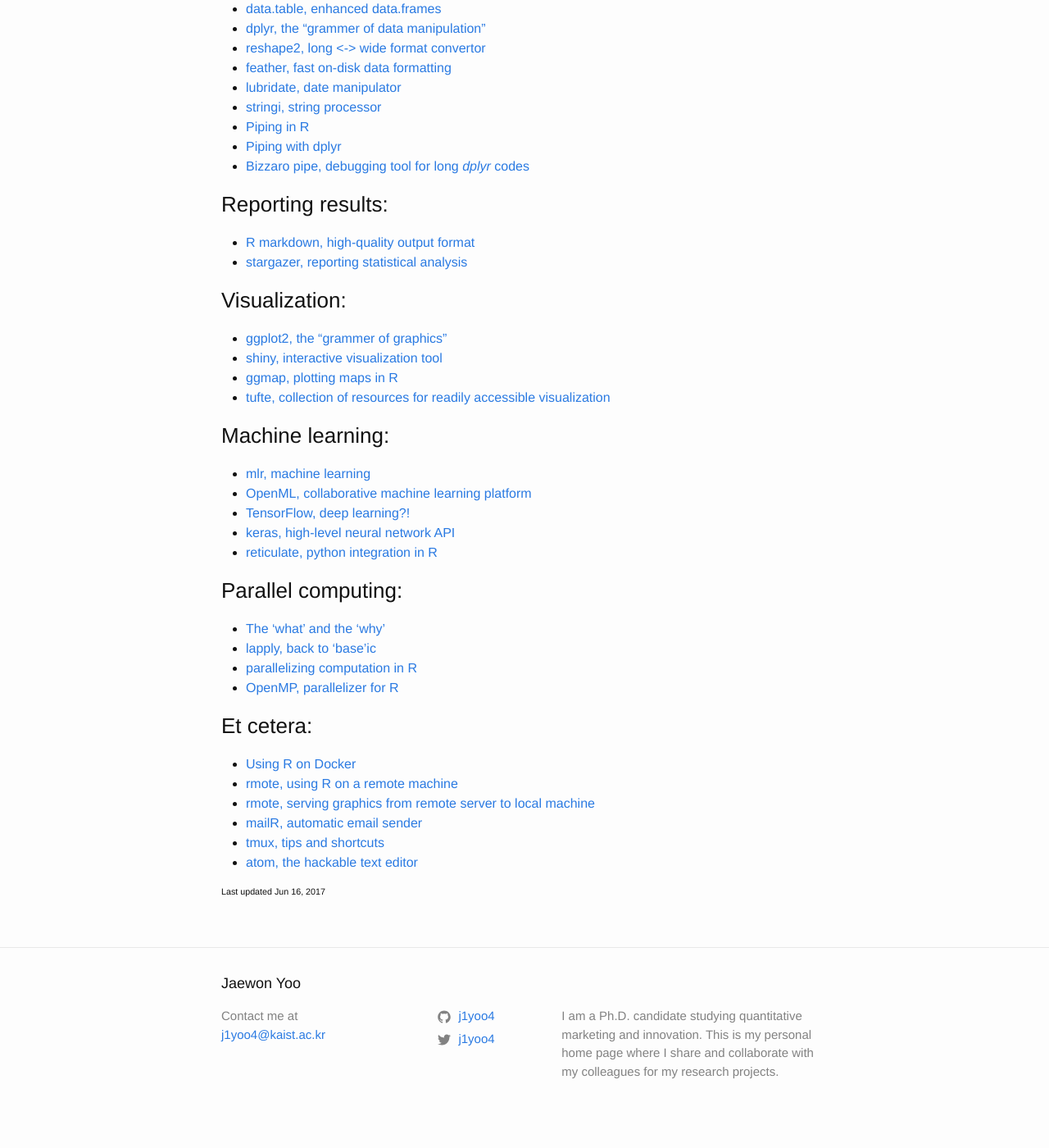
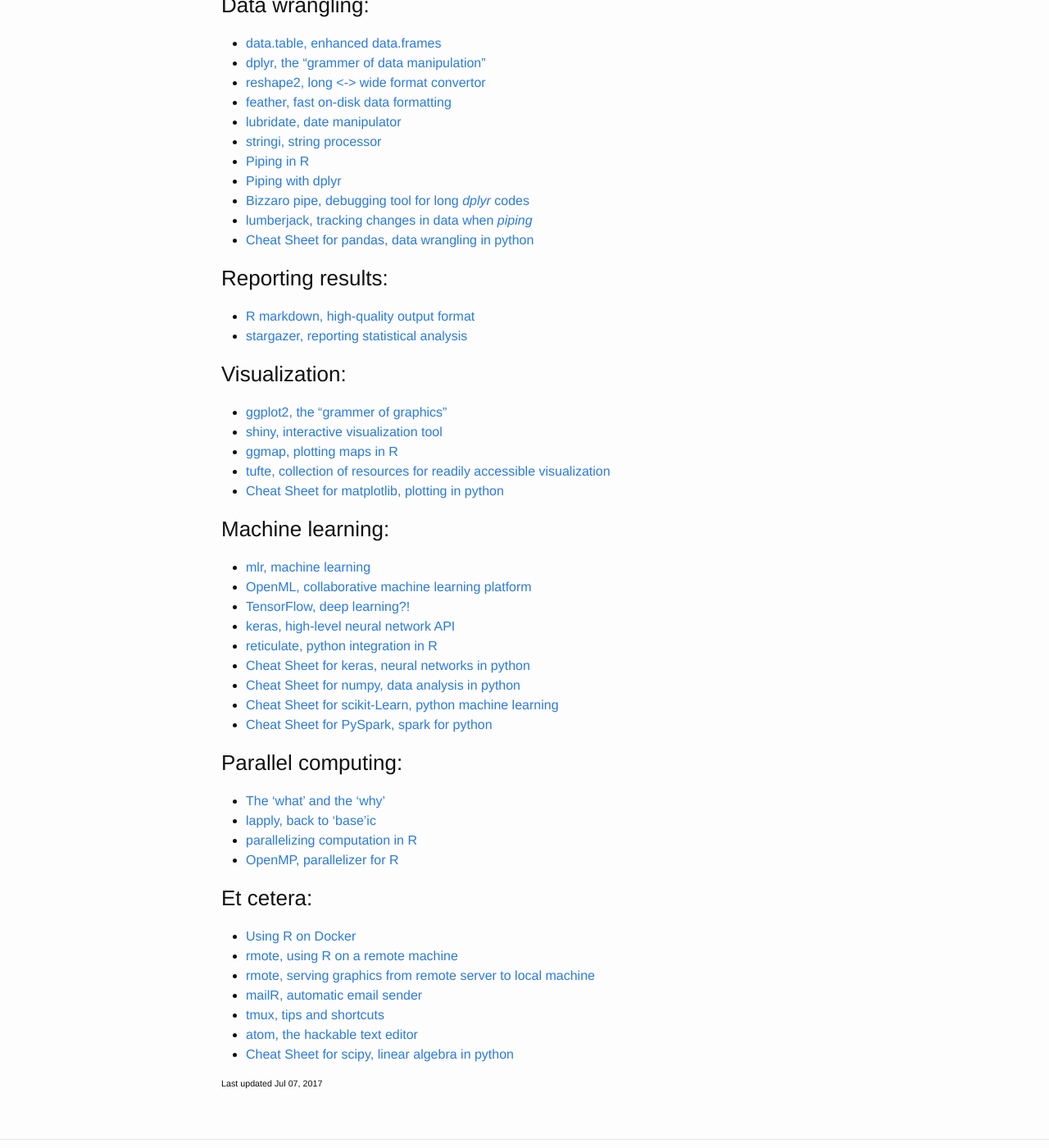
Before and after one commit to j1yoo/j1yoo.github.io, a Jekyll site: the page built from _posts/2017-06-08-useful_r_packages.md, in a window 1280 px wide and 1400 px high, scrolled down 396 px. Shown: the whole window at 82% size. Built offline with Jekyll 4.4.1, drawn with Linux system fonts in a browser that asks for light colours; before the commit the page ends 1774 px from its top, so only the background shows below that; some of the changed text lies outside the part shown.

Commit message:
Update 2017-06-08-useful_r_packages.md

```diff
--- a/_posts/2017-06-08-useful_r_packages.md
+++ b/_posts/2017-06-08-useful_r_packages.md
@@ -1,6 +1,6 @@
 ---
 layout: post
-title: "Collection of Useful R Packages and Tips"
+title: "Collection of Useful Packages, Tips, and Cheat Sheets (R and Python)"
 categories: misc
 ---
 
@@ -19,6 +19,8 @@
 * [Piping in R](https://www.r-statistics.com/2014/08/simpler-r-coding-with-pipes-the-present-and-future-of-the-magrittr-package/)
 * [Piping with dplyr](http://seananderson.ca/2014/09/13/dplyr-intro.html)
 * [Bizzaro pipe, debugging tool for long _dplyr_ codes](https://cran.r-project.org/web/packages/replyr/vignettes/BizarroPipe.html)
+* [lumberjack, tracking changes in data when _piping_](https://www.r-bloggers.com/track-changes-in-data-with-the-lumberjack/amp/)
+* [Cheat Sheet for pandas, data wrangling in python](https://s3.amazonaws.com/assets.datacamp.com/blog_assets/Python_Pandas_Cheat_Sheet_2.pdf)
 
 ### Reporting results:
 * [R markdown, high-quality output format](https://www.rstudio.com/wp-content/uploads/2016/03/rmarkdown-cheatsheet-2.0.pdf)
@@ -29,6 +31,7 @@
 * [shiny, interactive visualization tool](http://rstudio.github.io/shiny/tutorial/)
 * [ggmap, plotting maps in R](https://github.com/dkahle/ggmap)
 * [tufte, collection of resources for readily accessible visualization](http://motioninsocial.com/tufte/#introduction)
+* [Cheat Sheet for matplotlib, plotting in python](https://s3.amazonaws.com/assets.datacamp.com/blog_assets/Python_Matplotlib_Cheat_Sheet.pdf)
 
 ### Machine learning:
 * [mlr, machine learning](https://cran.r-project.org/web/packages/mlr/vignettes/mlr.html)
@@ -36,6 +39,10 @@
 * [TensorFlow, deep learning?!](https://tensorflow.rstudio.com/)
 * [keras, high-level neural network API](https://rstudio.github.io/keras/index.html)
 * [reticulate, python integration in R](https://www.r-bloggers.com/test-driving-python-integration-in-r-using-the-reticulate-package/)
+* [Cheat Sheet for keras, neural networks in python](https://s3.amazonaws.com/assets.datacamp.com/blog_assets/Keras_Cheat_Sheet_Python.pdf)
+* [Cheat Sheet for numpy, data analysis in python](https://s3.amazonaws.com/assets.datacamp.com/blog_assets/Numpy_Python_Cheat_Sheet.pdf)
+* [Cheat Sheet for scikit-Learn, python machine learning](https://s3.amazonaws.com/assets.datacamp.com/blog_assets/Scikit_Learn_Cheat_Sheet_Python.pdf)
+* [Cheat Sheet for PySpark, spark for python](https://s3.amazonaws.com/assets.datacamp.com/blog_assets/PySpark_Cheat_Sheet_Python.pdf)
 
 ### Parallel computing:
 * [The 'what' and the 'why'](https://www.r-bloggers.com/r-with-parallel-computing-from-user-perspectives/)
@@ -50,5 +57,7 @@
 * [mailR, automatic email sender](https://github.com/rpremraj/mailR)
 * [tmux, tips and shortcuts](https://tmuxcheatsheet.com/)
 * [atom, the hackable text editor](https://github.com/atom/atom)
+* [Cheat Sheet for scipy, linear algebra in python](https://s3.amazonaws.com/assets.datacamp.com/blog_assets/Python_SciPy_Cheat_Sheet_Linear_Algebra.pdf)
 
-###### Last updated Jun 16, 2017
+
+###### Last updated Jul 07, 2017
```
